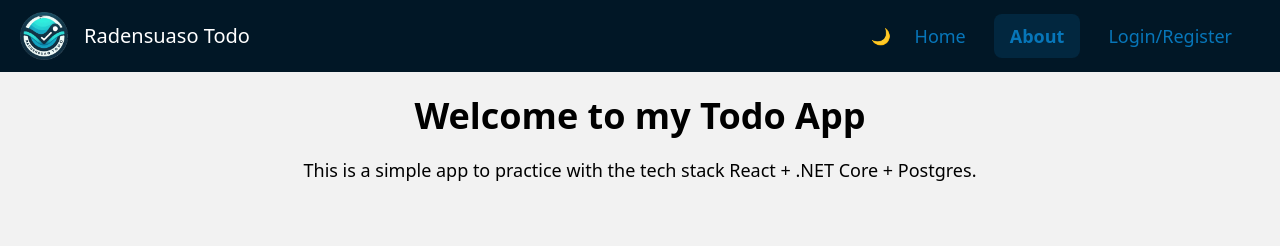
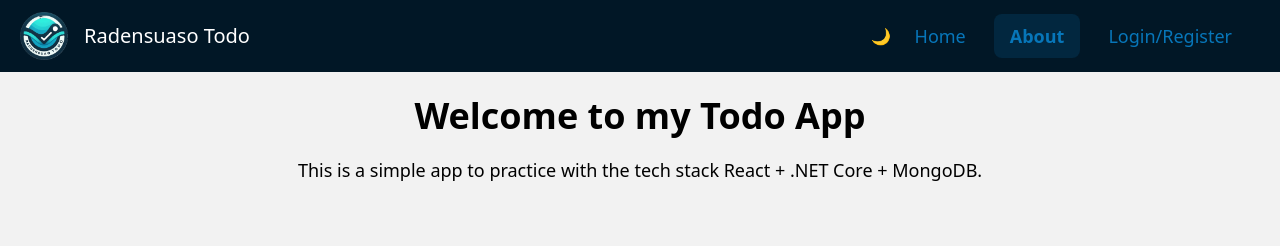
Before and after one commit to Radensuaso/radensuaso-todo-client, a React (Create React App) app: page /about in a window 1280 px wide. Shown: the top 246 px of the page. Built offline with nearby package versions, Linux system fonts and the light colour scheme; no server answers.

Commit message:
update About page

```diff
--- a/src/pages/AboutPage.tsx
+++ b/src/pages/AboutPage.tsx
@@ -7,7 +7,7 @@ const AboutPage: React.FC = () => {
       <h1>Welcome to my Todo App</h1>
       <p>
         This is a simple app to practice with the tech stack React + .NET Core +
-        Postgres.
+        MongoDB.
       </p>
     </Main>
   );
```
